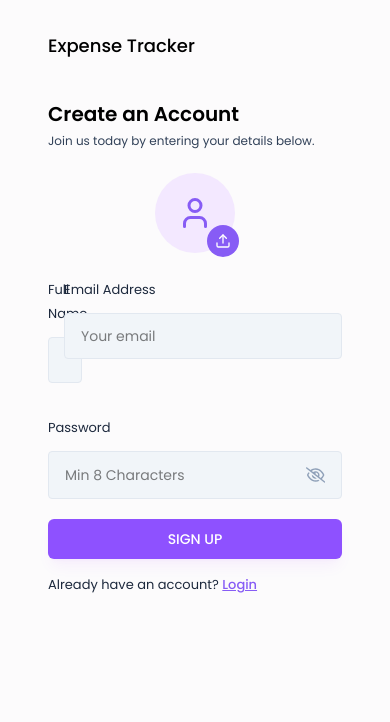
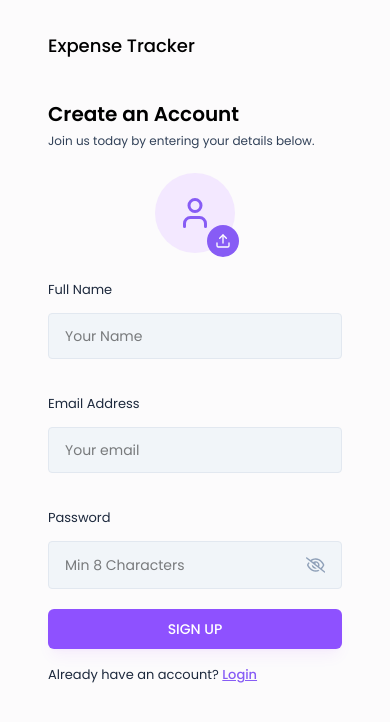
Before and after one commit to rahulcr42/Expense-Tracker, a React (Vite) app in the folder frontend/expense-tracker/: page /signUp in a window 390 px wide. Shown: the top 722 px of the page. Built offline with nearby package versions, Linux system fonts and the light colour scheme.

Commit message:
Update SignUpForm.jsx

```diff
--- a/frontend/expense-tracker/src/pages/Auth/SignUpForm.jsx
+++ b/frontend/expense-tracker/src/pages/Auth/SignUpForm.jsx
@@ -85,7 +85,8 @@
         <form onSubmit={handleSignUp}>
           <ProfilePhotoSelector image={profilePic} setImage={setProfilePic} />
 
-          <div className="grid grid-cols-1 md:grid-cols-2 gap-4">
+          <div className="grid grid-cols-1 gap-4 md:grid-cols-2">
+  <div className="w-full">
     <Input
       value={fullName}
       onChange={({ target }) => setFullName(target.value)}
@@ -93,7 +94,9 @@
       placeholder="Your Name"
       type="text"
     />
+  </div>
 
+  <div className="w-full">
     <Input
       value={email}
       onChange={({ target }) => setEmail(target.value)}
@@ -101,8 +104,9 @@
       placeholder="Your email"
       type="text"
     />
+  </div>
 
-            <div className="col-span-2">
+  <div className="col-span-1 md:col-span-2 w-full">
     <Input
       value={password}
       onChange={({ target }) => setPassword(target.value)}
@@ -112,6 +116,7 @@
     />
   </div>
 </div>
+
 
           {error && <p className="text-red-500 text-xs pb-2.5">{error}</p>}
 
```
Lines whose indentation alone changed are shown as unchanged.
